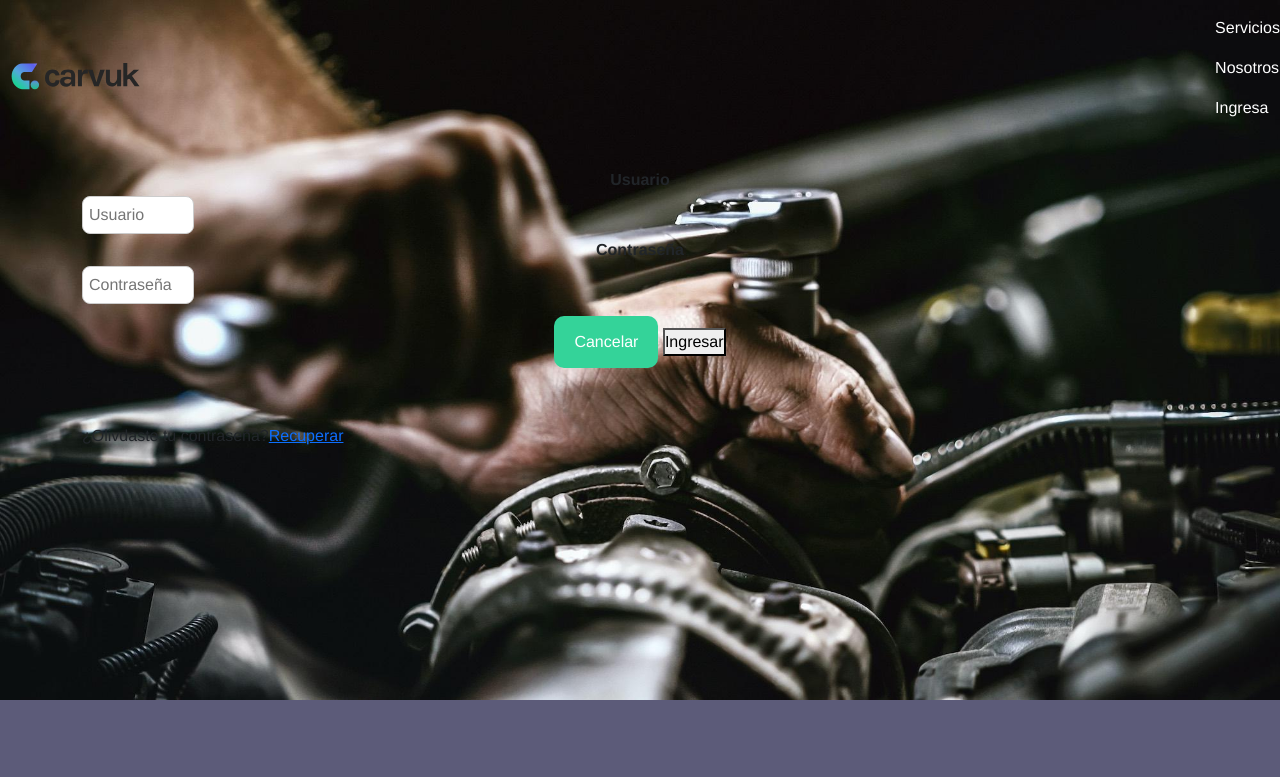
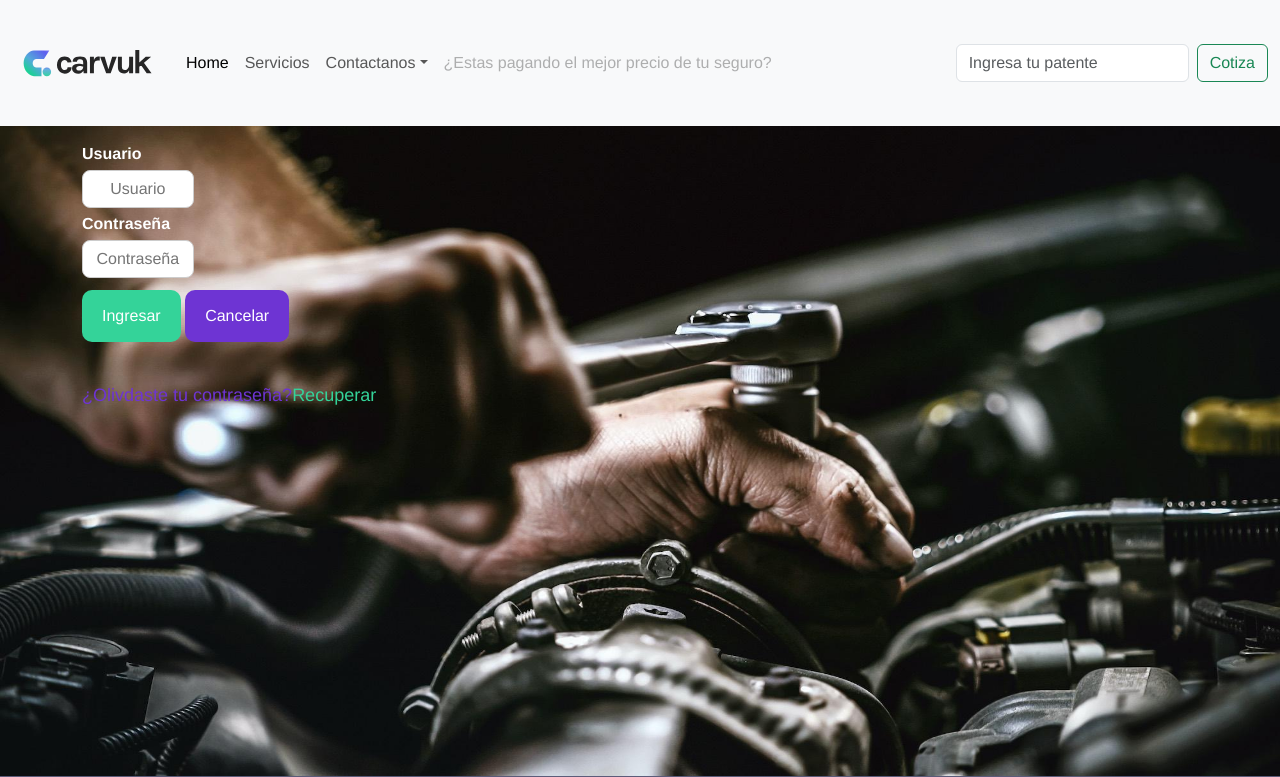
Before and after one commit to andradeparrah/landingPageProject, a plain HTML site: page login.html in a window 1280 px wide. Shown: the top 777 px of the page. Drawn offline with nearby package versions, Linux system fonts and the light colour scheme.

Commit message:
Final Changes

```diff
--- a/assets/styleDos.css
+++ b/assets/styleDos.css
@@ -17,14 +17,14 @@ nav div a img:hover{
 }
 
 .banner {
-    height: 700px;
+    height: 650px;
     animation: banner 10s infinite linear alternate;
     background-size: 100% 100%;
 }
 
 header h1 {
     padding: 40px 80px;
-    color: white;font-size: 36px;
+    color: white;
     font-size: 36px;
     font-size: 800;
 
@@ -278,6 +278,9 @@ label p{
     font-size: 12px;
 }
 
+.header {
+    text-align: center;
+}
 
 input[type=text], input[type=password] {
     width: 10%;
@@ -286,10 +289,10 @@ input[type=text], input[type=password] {
     display: block;
     border: 1px solid #ccc;
     border-radius: 8px;
-
+    text-align: center;
   }
 
-.buttons {
+.button {
     background-color: rgb(79, 70, 229);
     color: white;
     padding: 14px 20px;
@@ -311,17 +314,40 @@ input[type=text], input[type=password] {
     border: none;
     cursor: pointer;
     width: auto;
+    background-color: rgb(110, 52, 211);
+    border-radius: 10px;
+  }
+
+  .joinbtn {
+    color: white;
+    padding: 14px 20px;
+    margin: 8px 0;
+    border: none;
+    cursor: pointer;
+    width: auto;
     background-color: rgb(52, 211, 153);
     border-radius: 10px;
   }
 
-  .container {
+
+
+.container {
     padding: 16px;
-    text-align: center;
+    text-align: left;
 
   }
 
-  span.psw {
-    float: left;
-    padding-top: 16px;
-  }
+.psw {
+    color: rgb(110, 52, 211);
+    font-size: 18px;
+    text-align: right;
+}
+
+.psw a{
+    text-decoration: none;
+    color:rgb(52, 211, 153) ;
+}
+
+form div label {
+    color: white;
+}
--- a/login.html
+++ b/login.html
@@ -12,17 +12,43 @@
 
 </head>
 <body>
+    <nav class="navbar navbar-expand-lg bg-body-tertiary">
+        <div class="container-fluid">
+          <a class="navbar-brand" href="#"> <img src="./assets/carvuklogo.svg" alt=""> </a>
+          <button class="navbar-toggler" type="button" data-bs-toggle="collapse" data-bs-target="#navbarSupportedContent" aria-controls="navbarSupportedContent" aria-expanded="false" aria-label="Toggle navigation">
+            <span class="navbar-toggler-icon"></span>
+          </button>
+          <div class="collapse navbar-collapse" id="navbarSupportedContent">
+            <ul class="navbar-nav me-auto mb-2 mb-lg-0">
+              <li class="nav-item">
+                <a class="nav-link active" aria-current="page" href="index.html">Home</a>
+              </li>
+              <li class="nav-item">
+                <a class="nav-link" href="#service">Servicios</a>
+              </li>
+              <li class="nav-item dropdown">
+                <a class="nav-link dropdown-toggle" href="#" role="button" data-bs-toggle="dropdown" aria-expanded="false">Contactanos</a>
+                <ul class="dropdown-menu">
+                  <li><a class="dropdown-item" href="login.html">Ingresa a tu Cuenta</a></li>
+                  <li><a class="dropdown-item" href="#">WhatsApp</a></li>
+                  <li><hr class="dropdown-divider"></li>
+                  <li><a class="dropdown-item" href="https://carvuk.notion.site/Trabaja-en-Carvuk-como-Driver-b30e14c6a3414af898814f27982ff1c7">Trabaja como Drive</a></li>
+                  <li><a class="dropdown-item" href="#">Trabaja con nosotros</a></li>
+                </ul>
+              </li>
+              <li class="nav-item">
+                <a class="nav-link disabled">¿Estas pagando el mejor precio de tu seguro?</a>
+              </li>
+            </ul>
+            <form class="d-flex" role="search">
+              <input class="form-control me-2" type="search" placeholder="Ingresa tu patente" aria-label="Search">
+              <button class="btn btn-outline-success" type="submit">Cotiza</button>
+            </form>
+            </div>
+        </div>
+        </nav>
+
     <header class="banner">
-        <nav class="navbar">
-        <div class="logo">
-            <a href="./index.html"><img src="./assets/carvuklogo.svg" alt="carvuk"></a>
-        </div>
-            <ul>
-                <li><a href="./index.html">Servicios</a></li>
-                <li><a href="#">Nosotros</a></li>
-                <li><a href="./login.html">Ingresa</a></li>
-            </ul>
-        </nav>
 
         <form>
             <div class="container">
@@ -31,8 +57,8 @@
 
               <label for="psw"><b>Contraseña</b></label>
               <input type="password" placeholder="Contraseña" name="psw" required>
+              <button type="submit" class="joinbtn">Ingresar</button>
               <button type="button" class="cancelbtn">Cancelar</button>
-              <button type="submit">Ingresar</button>
             </div>
 
             <div class="container">
```
Also changed, not shown: index.html (+1 -1 lines), 1 other file.
